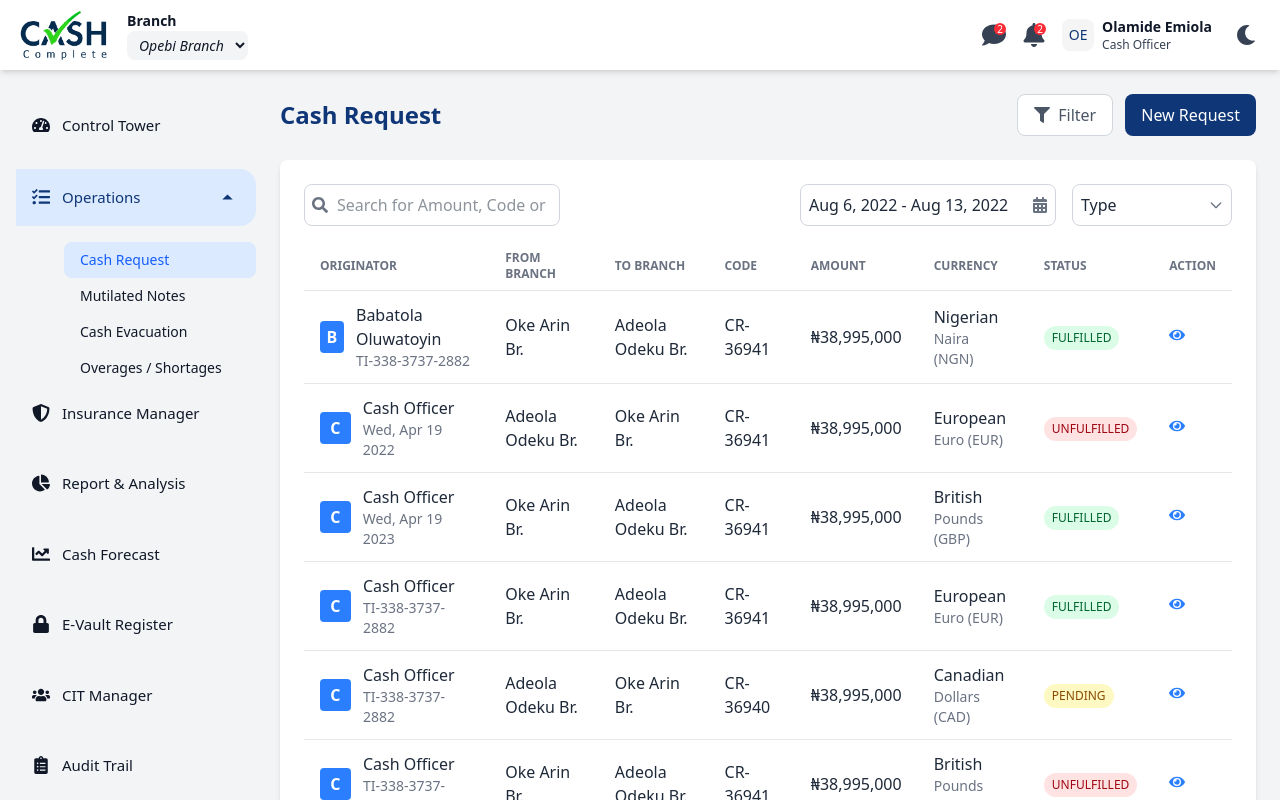
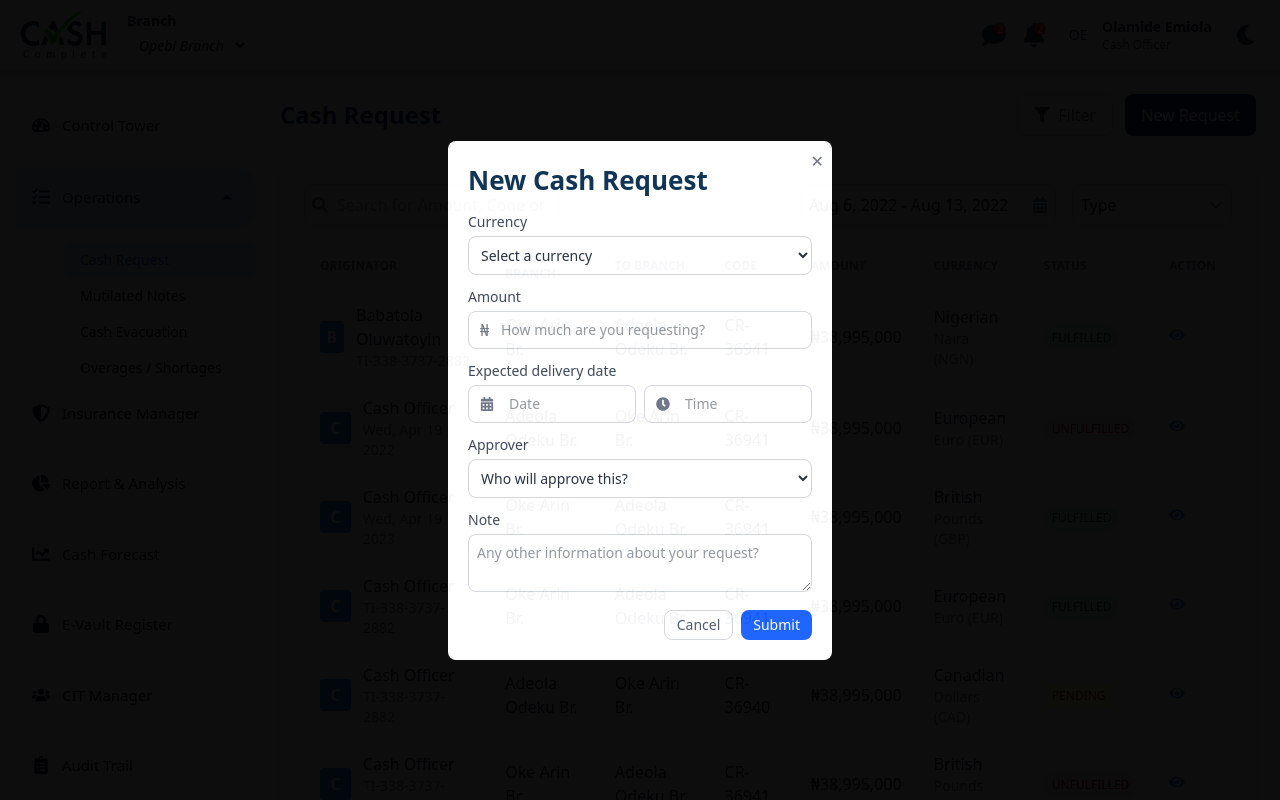
Before and after one commit to Henry-Http/Cash-Complete, a React (Vite) app: page /cash-requests in a window 1280 px wide. Both pictures are taken after a click on the button "New Request". Shown: the top 800 px of the page. Built offline with nearby package versions, Linux system fonts and the light colour scheme.

Commit message:
cash request modal

```diff
--- a/package.json
+++ b/package.json
@@ -21,6 +21,7 @@
     "framer-motion": "^12.5.0",
     "react": "^19.0.0",
     "react-chartjs-2": "^5.3.0",
+    "react-clock": "^5.1.0",
     "react-datepicker": "^8.2.1",
     "react-dom": "^19.0.0",
     "react-icons": "^5.5.0",
--- a/src/pages/CashRequests/CashRequestsPage.jsx
+++ b/src/pages/CashRequests/CashRequestsPage.jsx
@@ -2,11 +2,13 @@ import React, { useState } from "react";
 import Header from "../../components/Header";
 import Sidebar from "../../components/Sidebar";
 import CashRequestHeader from "./components/CashRequestHeader";
+import NewCashRequestModal from "./components/NewCashRequestModal";
 import CashRequestTable from "./components/CashRequestTable";
 
 const CashRequestsPage = () => {
   const [darkMode, setDarkMode] = useState(false);
   const [sidebarOpen, setSidebarOpen] = useState(false);
+  const [modalOpen, setModalOpen] = useState(false);
 
   const toggleDarkMode = () => {
     setDarkMode(!darkMode);
@@ -15,6 +17,14 @@ const CashRequestsPage = () => {
 
   const toggleSidebar = () => {
     setSidebarOpen(!sidebarOpen);
+  };
+
+  const openModal = () => {
+    setModalOpen(true);
+  };
+
+  const closeModal = () => {
+    setModalOpen(false);
   };
 
   return (
@@ -37,12 +47,15 @@ const CashRequestsPage = () => {
         />
 
         <main className="flex-1 p-4 md:p-6 max-w-full overflow-x-hidden">
-          <div>
-            <CashRequestHeader darkMode={darkMode} />
-          </div>
-          <div>
-            <CashRequestTable darkMode={darkMode} />
-          </div>
+          <CashRequestHeader darkMode={darkMode} onNewRequest={openModal} />
+
+          <CashRequestTable darkMode={darkMode} />
+
+          <NewCashRequestModal
+            isOpen={modalOpen}
+            onClose={closeModal}
+            darkMode={darkMode}
+          />
         </main>
       </div>
     </div>
--- a/src/pages/CashRequests/components/CashRequestHeader.jsx
+++ b/src/pages/CashRequests/components/CashRequestHeader.jsx
@@ -1,7 +1,7 @@
 import React from "react";
 import { FaFilter } from "react-icons/fa";
 
-const CashRequestHeader = ({ darkMode }) => {
+const CashRequestHeader = ({ darkMode, onNewRequest }) => {
   return (
     <div className="flex justify-between items-center mb-6">
       <h1
@@ -25,6 +25,7 @@ const CashRequestHeader = ({ darkMode }) => {
         </button>
 
         <button
+          onClick={onNewRequest}
           className="px-4 py-2 bg-[#0F3677] text-white rounded-lg hover:bg-blue-800 transition-colors duration-200"
         >
           New Request
--- /dev/null
+++ b/src/pages/CashRequests/components/NewCashRequestModal.jsx
@@ -0,0 +1,196 @@
+import React, { useState } from "react";
+import DatePicker from "react-datepicker";
+import "react-datepicker/dist/react-datepicker.css";
+import { FaCalendarAlt, FaClock } from "react-icons/fa";
+
+const NewCashRequestModal = ({ isOpen, onClose, darkMode }) => {
+  const [currency, setCurrency] = useState("");
+  const [amount, setAmount] = useState("");
+  const [date, setDate] = useState(null);
+  const [time, setTime] = useState(null);
+  const [approver, setApprover] = useState("");
+  const [note, setNote] = useState("");
+
+  const handleSubmit = (e) => {
+    e.preventDefault();
+    console.log({
+      currency,
+      amount,
+      expectedDelivery: { date, time },
+      approver,
+      note,
+    });
+    setCurrency("");
+    setAmount("");
+    setDate(null);
+    setTime(null);
+    setApprover("");
+    setNote("");
+    onClose();
+  };
+
+  const handleCancel = () => {
+    setCurrency("");
+    setAmount("");
+    setDate(null);
+    setTime(null);
+    setApprover("");
+    setNote("");
+    onClose();
+  };
+
+  if (!isOpen) return null;
+
+  return (
+    <div className="fixed inset-0 flex items-center justify-center z-50 bg-black opacity-95">
+      <div
+        className="absolute inset-0 bg-transparent backdrop-blur-sm"
+        onClick={handleCancel}
+      ></div>
+
+
+      <div
+        className="relative w-full max-w-sm p-5 rounded-lg shadow-lg bg-white text-gray-800 transition-all duration-300 z-50"
+        style={{ opacity: 1 }}
+      >
+        <button
+          onClick={handleCancel}
+          className="absolute top-2 right-2 text-gray-500 hover:text-gray-700"
+        >
+          ✕
+        </button>
+
+        <h2 className="text-[26px] font-semibold mb-3 text-[#052B4E]">New Cash Request</h2>
+
+        <form onSubmit={handleSubmit}>
+          <div className="mb-3">
+            <label className="block text-sm font-medium mb-1 text-gray-700">
+              Currency
+            </label>
+            <select
+              value={currency}
+              onChange={(e) => setCurrency(e.target.value)}
+              className="w-full p-2 rounded-lg border bg-white text-gray-800 border-gray-300 focus:outline-none focus:ring-2 focus:ring-blue-500 text-sm"
+              required
+            >
+              <option value="" disabled>
+                Select a currency
+              </option>
+              <option value="NGN">Naira (NGN)</option>
+              <option value="EUR">Euro (EUR)</option>
+              <option value="GBP">Pounds (GBP)</option>
+              <option value="CAD">Dollars (CAD)</option>
+            </select>
+          </div>
+
+          <div className="mb-3">
+            <label className="block text-sm font-medium mb-1 text-gray-700">
+              Amount
+            </label>
+            <div className="relative">
+              <span className="absolute inset-y-0 left-0 flex items-center pl-3 text-gray-500">
+                ₦
+              </span>
+              <input
+                type="number"
+                value={amount}
+                onChange={(e) => setAmount(e.target.value)}
+                placeholder="How much are you requesting?"
+                className="w-full p-2 pl-8 rounded-lg border bg-white text-gray-800 border-gray-300 focus:outline-none focus:ring-2 focus:ring-blue-500 text-sm"
+                required
+              />
+            </div>
+          </div>
+
+          <div className="mb-3">
+            <label className="block text-sm font-medium mb-1 text-gray-700">
+              Expected delivery date
+            </label>
+            <div className="flex space-x-2">
+              <div className="relative w-1/2">
+                <DatePicker
+                  selected={date}
+                  onChange={(date) => setDate(date)}
+                  placeholderText="Date"
+                  dateFormat="MMM d, yyyy"
+                  className="w-full p-2 pl-10 rounded-lg border bg-white text-gray-800 border-gray-300 focus:outline-none focus:ring-2 focus:ring-blue-500 text-sm"
+                  required
+                />
+                <span className="absolute inset-y-0 left-0 flex items-center pl-3 text-gray-500">
+                  <FaCalendarAlt size={14} />
+                </span>
+              </div>
+
+              <div className="relative w-1/2">
+                <DatePicker
+                  selected={time}
+                  onChange={(time) => setTime(time)}
+                  showTimeSelect
+                  showTimeSelectOnly
+                  timeIntervals={15}
+                  timeCaption="Time"
+                  dateFormat="h:mm aa"
+                  placeholderText="Time"
+                  className="w-full p-2 pl-10 rounded-lg border bg-white text-gray-800 border-gray-300 focus:outline-none focus:ring-2 focus:ring-blue-500 text-sm"
+                  required
+                />
+                <span className="absolute inset-y-0 left-0 flex items-center pl-3 text-gray-500">
+                  <FaClock size={14} />
+                </span>
+              </div>
+            </div>
+          </div>
+
+          <div className="mb-3">
+            <label className="block text-sm font-medium mb-1 text-gray-700">
+              Approver
+            </label>
+            <select
+              value={approver}
+              onChange={(e) => setApprover(e.target.value)}
+              className="w-full p-2 rounded-lg border bg-white text-gray-800 border-gray-300 focus:outline-none focus:ring-2 focus:ring-blue-500 text-sm"
+              required
+            >
+              <option value="" disabled>
+                Who will approve this?
+              </option>
+              <option value="Babatola Oluwatoyin">Babatola Oluwatoyin</option>
+              <option value="Cash Officer">Cash Officer</option>
+            </select>
+          </div>
+
+          <div className="mb-3">
+            <label className="block text-sm font-medium mb-1 text-gray-700">
+              Note
+            </label>
+            <textarea
+              value={note}
+              onChange={(e) => setNote(e.target.value)}
+              placeholder="Any other information about your request?"
+              className="w-full p-2 rounded-lg border bg-white text-gray-800 border-gray-300 focus:outline-none focus:ring-2 focus:ring-blue-500 text-sm"
+              rows="2"
+            />
+          </div>
+
+          <div className="flex justify-end space-x-2">
+            <button
+              type="button"
+              onClick={handleCancel}
+              className="px-3 py-1 rounded-lg border bg-white text-gray-600 border-gray-300 hover:bg-gray-200 transition-colors duration-200 text-sm"
+            >
+              Cancel
+            </button>
+            <button
+              type="submit"
+              className="px-3 py-1 rounded-lg bg-blue-600 text-white hover:bg-blue-700 transition-colors duration-200 text-sm"
+            >
+              Submit
+            </button>
+          </div>
+        </form>
+      </div>
+    </div>
+  );
+};
+
+export default NewCashRequestModal;
```
Also changed, not shown: 1 other file (tests, documents, lock files or other folders).
